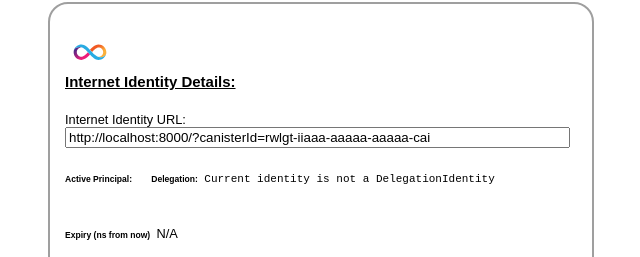
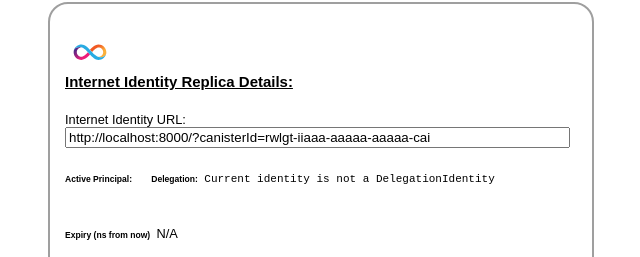
Before and after one commit to icpipeline-framework/hellopipeline2-pub, a website built with webpack: page src/hellopipeline2_assets/src/index.html in a window 1280 px wide. Shown: the part 448-705 px from the top of the page, 319-959 px from the left. Built offline with nearby package versions, Linux system fonts and the light colour scheme; files whose address does not match are found by name; what @dfinity/agent, @dfinity/auth-client would draw is missing.

Commit message:
cosmetic changes

```diff
--- a/src/hellopipeline2_assets/src/index.html
+++ b/src/hellopipeline2_assets/src/index.html
@@ -154,7 +154,7 @@
       </svg>
       </section>
       <u>
-      Internet Identity Details:
+      Internet Identity Replica Details:
       </u>
 
     </h3>
```
